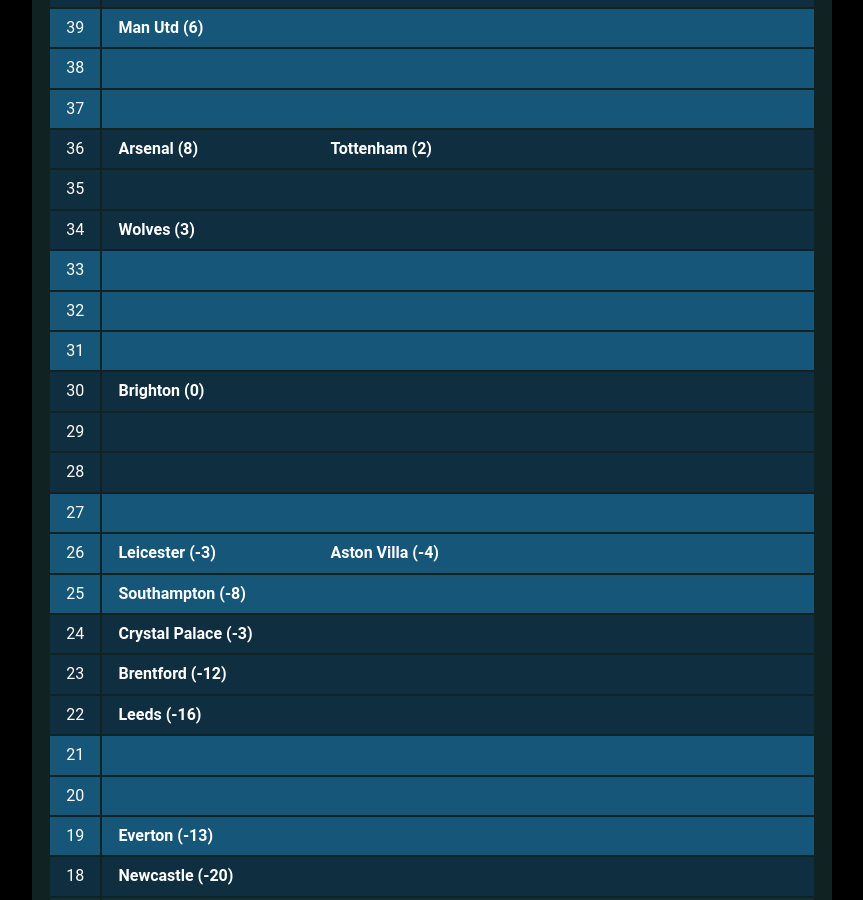
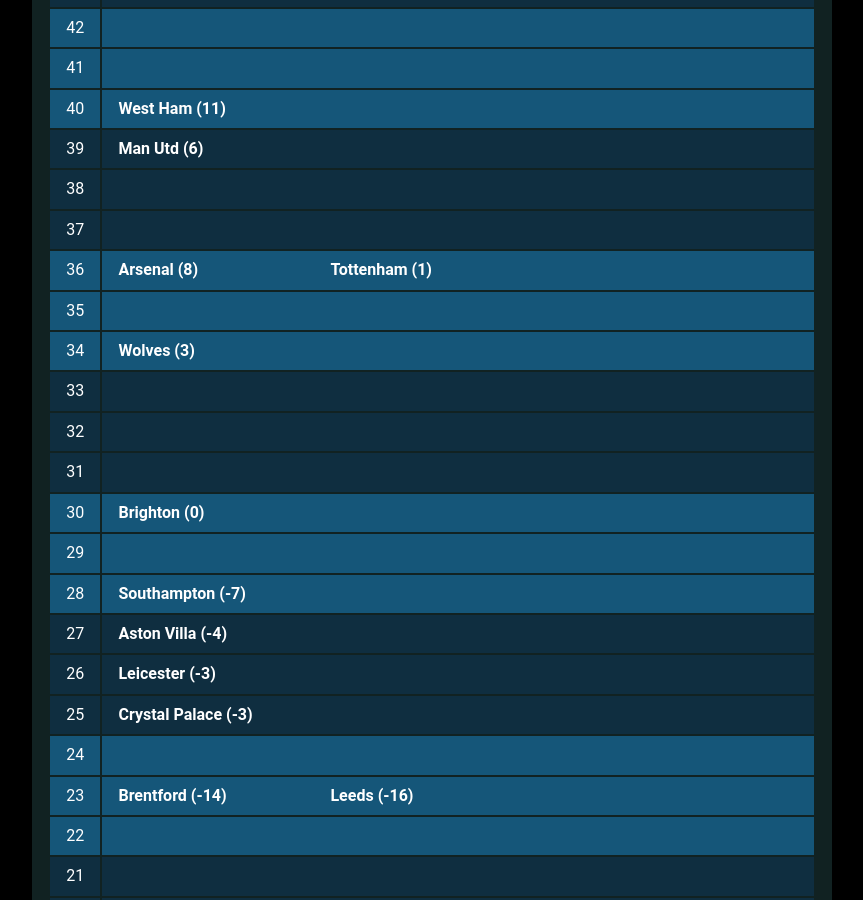
Before and after one commit to muru/muru.github.io, a Jekyll site: the page built from resources.md, in a window 1280 px wide and 900 px high, scrolled down 2204 px. Shown: the whole window, without its empty margins (208-1071 px from the left). Built offline with Jekyll 4.4.1, drawn with Linux system fonts in a browser that asks for light colours; some web fonts are replaced; some of the changed text lies outside the part shown.

Commit message:
updated cann-table: Fri 11 Feb 00:00:47 JST 2022

```diff
--- a/cann-table.html
+++ b/cann-table.html
@@ -1,244 +1,259 @@
 <table id="cann-table">
 <thead> <th> Pts </th> <th> Clubs (GD) </th> </thead>
 	<tr class="cann-row-1">
-		<td class="cann-point"> 57 </td>
+		<td class="cann-point"> 60 </td>
 		<td class="cann-clubs">
-			<span class="club-name"> Man City (41) </span>
+			<span class="club-name"> Man City (43) </span>
 		</td>
  	</tr>
 	<tr class="cann-row-1">
+		<td class="cann-point"> 59 </td>
+		<td class="cann-clubs">
+		</td>
+ 	</tr>
+	<tr class="cann-row-1">
+		<td class="cann-point"> 58 </td>
+		<td class="cann-clubs">
+		</td>
+ 	</tr>
+	<tr class="cann-row-2">
+		<td class="cann-point"> 57 </td>
+		<td class="cann-clubs">
+		</td>
+ 	</tr>
+	<tr class="cann-row-2">
 		<td class="cann-point"> 56 </td>
 		<td class="cann-clubs">
 		</td>
  	</tr>
-	<tr class="cann-row-1">
+	<tr class="cann-row-2">
 		<td class="cann-point"> 55 </td>
 		<td class="cann-clubs">
 		</td>
  	</tr>
-	<tr class="cann-row-2">
+	<tr class="cann-row-1">
 		<td class="cann-point"> 54 </td>
 		<td class="cann-clubs">
 		</td>
  	</tr>
-	<tr class="cann-row-2">
+	<tr class="cann-row-1">
 		<td class="cann-point"> 53 </td>
 		<td class="cann-clubs">
 		</td>
  	</tr>
-	<tr class="cann-row-2">
+	<tr class="cann-row-1">
 		<td class="cann-point"> 52 </td>
 		<td class="cann-clubs">
 		</td>
  	</tr>
-	<tr class="cann-row-1">
+	<tr class="cann-row-2">
 		<td class="cann-point"> 51 </td>
 		<td class="cann-clubs">
 		</td>
  	</tr>
-	<tr class="cann-row-1">
+	<tr class="cann-row-2">
 		<td class="cann-point"> 50 </td>
 		<td class="cann-clubs">
 		</td>
  	</tr>
-	<tr class="cann-row-1">
+	<tr class="cann-row-2">
 		<td class="cann-point"> 49 </td>
 		<td class="cann-clubs">
 		</td>
  	</tr>
-	<tr class="cann-row-2">
+	<tr class="cann-row-1">
 		<td class="cann-point"> 48 </td>
 		<td class="cann-clubs">
 			<span class="club-name"> Liverpool (39) </span>
 		</td>
  	</tr>
-	<tr class="cann-row-2">
+	<tr class="cann-row-1">
 		<td class="cann-point"> 47 </td>
 		<td class="cann-clubs">
 			<span class="club-name"> Chelsea (30) </span>
 		</td>
  	</tr>
-	<tr class="cann-row-2">
+	<tr class="cann-row-1">
 		<td class="cann-point"> 46 </td>
 		<td class="cann-clubs">
 		</td>
  	</tr>
-	<tr class="cann-row-1">
+	<tr class="cann-row-2">
 		<td class="cann-point"> 45 </td>
 		<td class="cann-clubs">
 		</td>
  	</tr>
-	<tr class="cann-row-1">
+	<tr class="cann-row-2">
 		<td class="cann-point"> 44 </td>
 		<td class="cann-clubs">
 		</td>
  	</tr>
-	<tr class="cann-row-1">
+	<tr class="cann-row-2">
 		<td class="cann-point"> 43 </td>
 		<td class="cann-clubs">
 		</td>
  	</tr>
-	<tr class="cann-row-2">
+	<tr class="cann-row-1">
 		<td class="cann-point"> 42 </td>
 		<td class="cann-clubs">
 		</td>
  	</tr>
-	<tr class="cann-row-2">
+	<tr class="cann-row-1">
 		<td class="cann-point"> 41 </td>
 		<td class="cann-clubs">
 		</td>
  	</tr>
-	<tr class="cann-row-2">
+	<tr class="cann-row-1">
 		<td class="cann-point"> 40 </td>
 		<td class="cann-clubs">
 			<span class="club-name"> West Ham (11) </span>
 		</td>
  	</tr>
-	<tr class="cann-row-1">
+	<tr class="cann-row-2">
 		<td class="cann-point"> 39 </td>
 		<td class="cann-clubs">
 			<span class="club-name"> Man Utd (6) </span>
 		</td>
  	</tr>
-	<tr class="cann-row-1">
+	<tr class="cann-row-2">
 		<td class="cann-point"> 38 </td>
 		<td class="cann-clubs">
 		</td>
  	</tr>
-	<tr class="cann-row-1">
+	<tr class="cann-row-2">
 		<td class="cann-point"> 37 </td>
 		<td class="cann-clubs">
 		</td>
  	</tr>
-	<tr class="cann-row-2">
+	<tr class="cann-row-1">
 		<td class="cann-point"> 36 </td>
 		<td class="cann-clubs">
 			<span class="club-name"> Arsenal (8) </span>
-			<span class="club-name"> Tottenham (2) </span>
+			<span class="club-name"> Tottenham (1) </span>
 		</td>
  	</tr>
-	<tr class="cann-row-2">
+	<tr class="cann-row-1">
 		<td class="cann-point"> 35 </td>
 		<td class="cann-clubs">
 		</td>
  	</tr>
-	<tr class="cann-row-2">
+	<tr class="cann-row-1">
 		<td class="cann-point"> 34 </td>
 		<td class="cann-clubs">
 			<span class="club-name"> Wolves (3) </span>
 		</td>
  	</tr>
-	<tr class="cann-row-1">
+	<tr class="cann-row-2">
 		<td class="cann-point"> 33 </td>
 		<td class="cann-clubs">
 		</td>
  	</tr>
-	<tr class="cann-row-1">
+	<tr class="cann-row-2">
 		<td class="cann-point"> 32 </td>
 		<td class="cann-clubs">
 		</td>
  	</tr>
-	<tr class="cann-row-1">
+	<tr class="cann-row-2">
 		<td class="cann-point"> 31 </td>
 		<td class="cann-clubs">
 		</td>
  	</tr>
-	<tr class="cann-row-2">
+	<tr class="cann-row-1">
 		<td class="cann-point"> 30 </td>
 		<td class="cann-clubs">
 			<span class="club-name"> Brighton (0) </span>
 		</td>
  	</tr>
-	<tr class="cann-row-2">
+	<tr class="cann-row-1">
 		<td class="cann-point"> 29 </td>
 		<td class="cann-clubs">
 		</td>
  	</tr>
+	<tr class="cann-row-1">
+		<td class="cann-point"> 28 </td>
+		<td class="cann-clubs">
+			<span class="club-name"> Southampton (-7) </span>
+		</td>
+ 	</tr>
 	<tr class="cann-row-2">
-		<td class="cann-point"> 28 </td>
+		<td class="cann-point"> 27 </td>
+		<td class="cann-clubs">
+			<span class="club-name"> Aston Villa (-4) </span>
+		</td>
+ 	</tr>
+	<tr class="cann-row-2">
+		<td class="cann-point"> 26 </td>
+		<td class="cann-clubs">
+			<span class="club-name"> Leicester (-3) </span>
+		</td>
+ 	</tr>
+	<tr class="cann-row-2">
+		<td class="cann-point"> 25 </td>
+		<td class="cann-clubs">
+			<span class="club-name"> Crystal Palace (-3) </span>
+		</td>
+ 	</tr>
+	<tr class="cann-row-1">
+		<td class="cann-point"> 24 </td>
 		<td class="cann-clubs">
 		</td>
  	</tr>
 	<tr class="cann-row-1">
-		<td class="cann-point"> 27 </td>
-		<td class="cann-clubs">
-		</td>
- 	</tr>
-	<tr class="cann-row-1">
-		<td class="cann-point"> 26 </td>
-		<td class="cann-clubs">
-			<span class="club-name"> Leicester (-3) </span>
-			<span class="club-name"> Aston Villa (-4) </span>
-		</td>
- 	</tr>
-	<tr class="cann-row-1">
-		<td class="cann-point"> 25 </td>
-		<td class="cann-clubs">
-			<span class="club-name"> Southampton (-8) </span>
-		</td>
- 	</tr>
-	<tr class="cann-row-2">
-		<td class="cann-point"> 24 </td>
-		<td class="cann-clubs">
-			<span class="club-name"> Crystal Palace (-3) </span>
-		</td>
- 	</tr>
-	<tr class="cann-row-2">
 		<td class="cann-point"> 23 </td>
 		<td class="cann-clubs">
-			<span class="club-name"> Brentford (-12) </span>
-		</td>
- 	</tr>
-	<tr class="cann-row-2">
-		<td class="cann-point"> 22 </td>
-		<td class="cann-clubs">
+			<span class="club-name"> Brentford (-14) </span>
 			<span class="club-name"> Leeds (-16) </span>
 		</td>
  	</tr>
 	<tr class="cann-row-1">
+		<td class="cann-point"> 22 </td>
+		<td class="cann-clubs">
+		</td>
+ 	</tr>
+	<tr class="cann-row-2">
 		<td class="cann-point"> 21 </td>
 		<td class="cann-clubs">
 		</td>
  	</tr>
-	<tr class="cann-row-1">
+	<tr class="cann-row-2">
 		<td class="cann-point"> 20 </td>
 		<td class="cann-clubs">
 		</td>
  	</tr>
-	<tr class="cann-row-1">
+	<tr class="cann-row-2">
 		<td class="cann-point"> 19 </td>
 		<td class="cann-clubs">
 			<span class="club-name"> Everton (-13) </span>
 		</td>
  	</tr>
-	<tr class="cann-row-2">
+	<tr class="cann-row-1">
 		<td class="cann-point"> 18 </td>
 		<td class="cann-clubs">
 			<span class="club-name"> Newcastle (-20) </span>
 		</td>
  	</tr>
-	<tr class="cann-row-2">
+	<tr class="cann-row-1">
 		<td class="cann-point"> 17 </td>
-		<td class="cann-clubs">
-		</td>
- 	</tr>
-	<tr class="cann-row-2">
-		<td class="cann-point"> 16 </td>
 		<td class="cann-clubs">
 			<span class="club-name"> Norwich (-32) </span>
 		</td>
  	</tr>
 	<tr class="cann-row-1">
+		<td class="cann-point"> 16 </td>
+		<td class="cann-clubs">
+		</td>
+ 	</tr>
+	<tr class="cann-row-2">
 		<td class="cann-point"> 15 </td>
 		<td class="cann-clubs">
 			<span class="club-name"> Watford (-18) </span>
 		</td>
  	</tr>
-	<tr class="cann-row-1">
+	<tr class="cann-row-2">
 		<td class="cann-point"> 14 </td>
 		<td class="cann-clubs">
 			<span class="club-name"> Burnley (-11) </span>
 		</td>
  	</tr>
 </table>
-<span id="cann-gen-note"> Generated on  Thursday, 10 February 2022 at 00:03 JST. </span>
+<span id="cann-gen-note"> Generated on  Friday, 11 February 2022 at 00:00 JST. </span>
```
